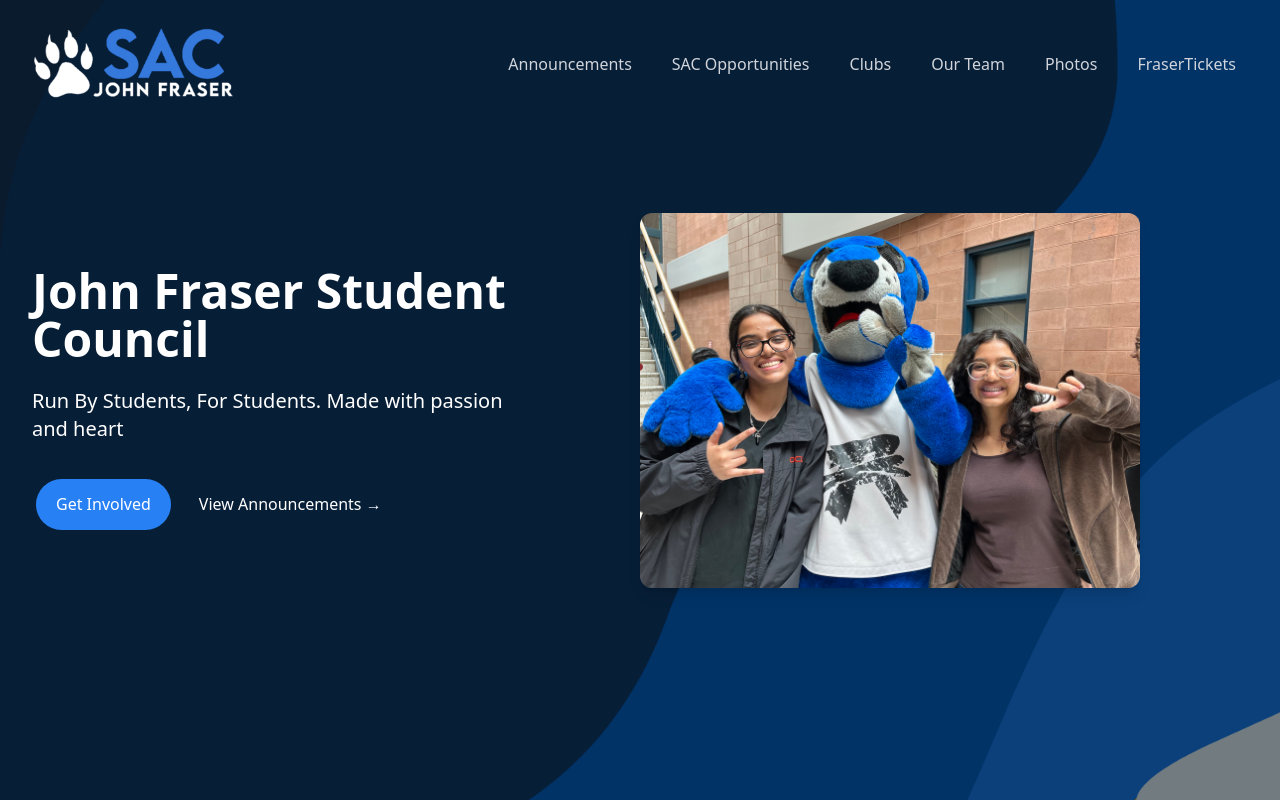
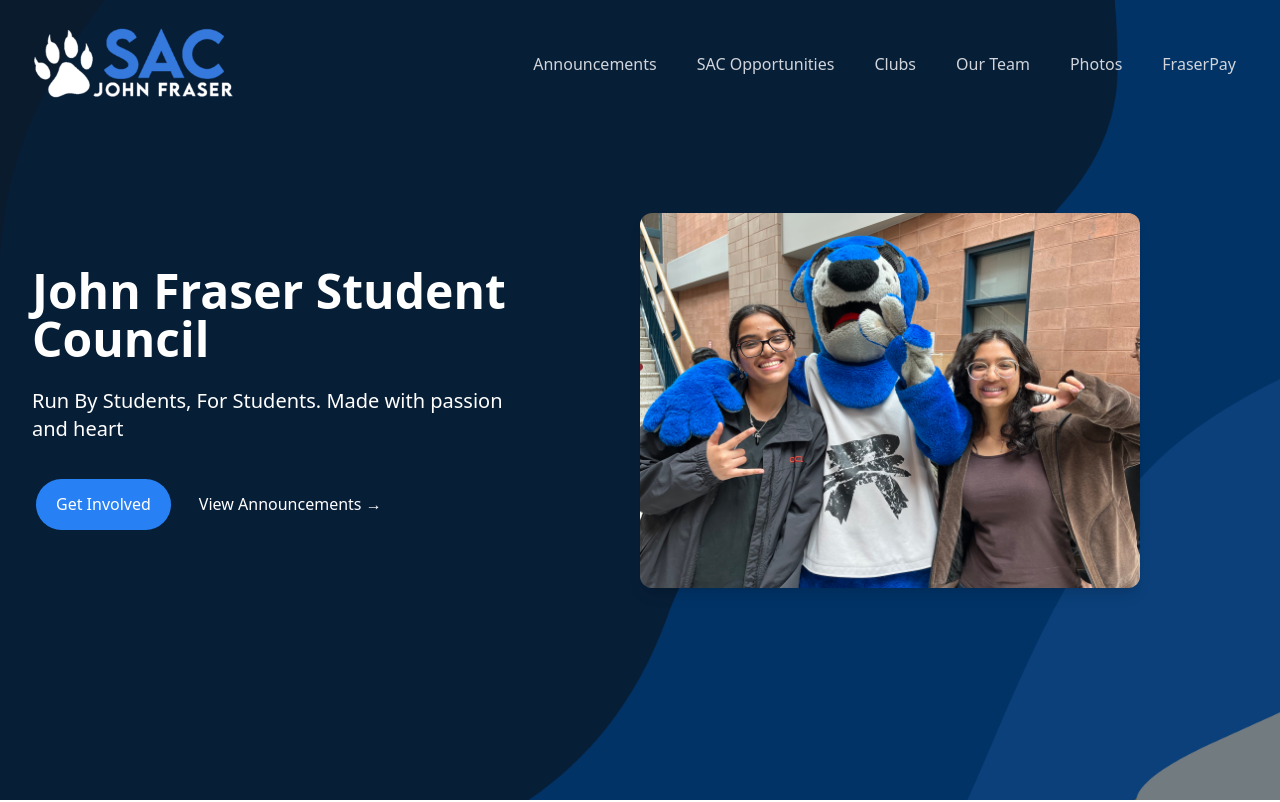
Before and after one commit to JohnfraserSAC/johnfrasersac, a Next.js app: page / in a window 1280 px wide. Shown: the top 802 px of the page. Built offline with nearby package versions, Linux system fonts and the light colour scheme.

Commit message:
added fraserpay

```diff
--- a/components/Navbar.tsx
+++ b/components/Navbar.tsx
@@ -12,7 +12,7 @@ const links = [
   { name: "Clubs", href: "/clubs" },
   { name: "Our Team", href: "/team" },
   { name: "Photos", href: "https://drive.google.com/drive/folders/1WIpAVouRSgXtycP7XPadHCjcF38iH1uD?usp=drive_link" },
-  { name: "FraserTickets", href: "https://tickets.aritrosaha.ca/" },
+  { name: "FraserPay", href: "https://pay.johnfrasersac.com/" },
 ];
 
 export default function Navbar() {
```
